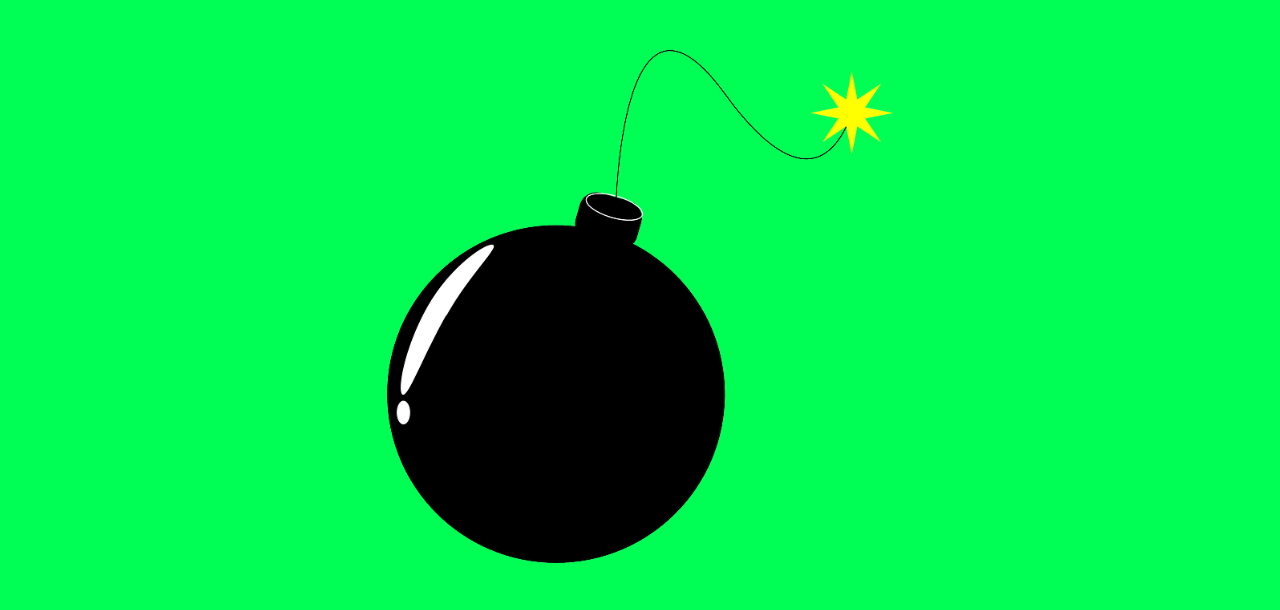
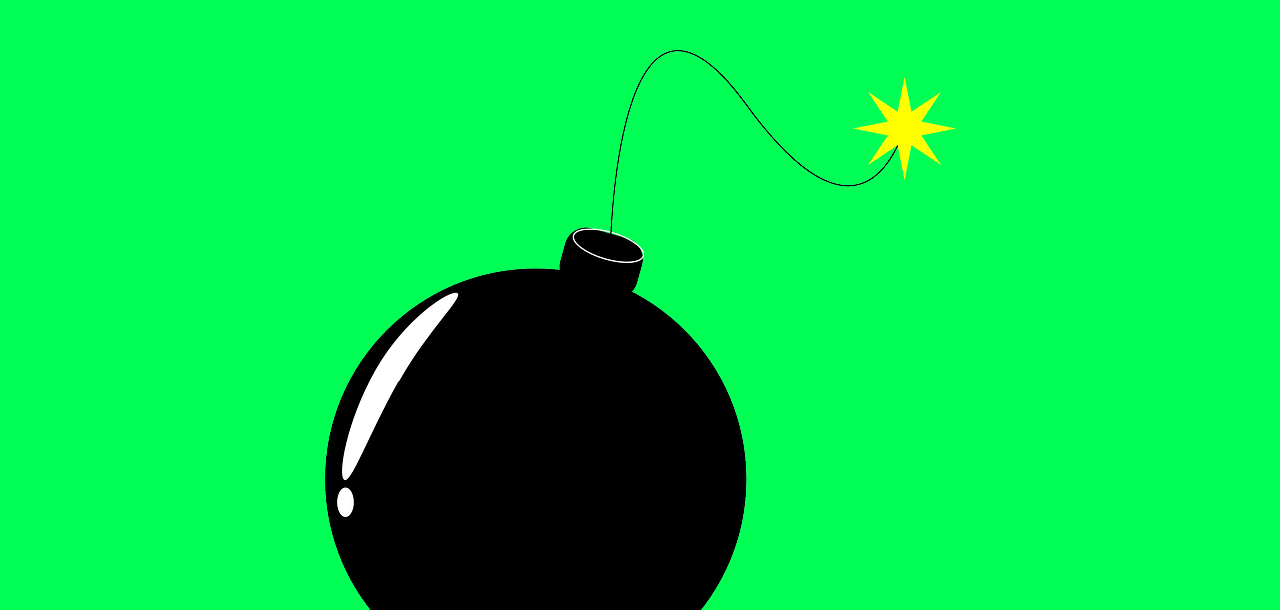
Before and after one commit to SFZIBO/Bomb-timer-visual, a plain HTML site: page Bomb Trigger/index.html in a window 1280 px wide. Shown: the part 149-759 px from the top of the page. Drawn offline with Linux system fonts and the light colour scheme.

Commit message:
Update style.css

```diff
--- a/Bomb Trigger/style.css
+++ b/Bomb Trigger/style.css
@@ -26,8 +26,8 @@ h1{
 }
 img{
 	position: relative;
-	width: 40%;
-	height: 40%;
+	width: auto;
+	height: auto;
 	align-content: center;
 	margin: auto;
 	justify-content: center;
```
